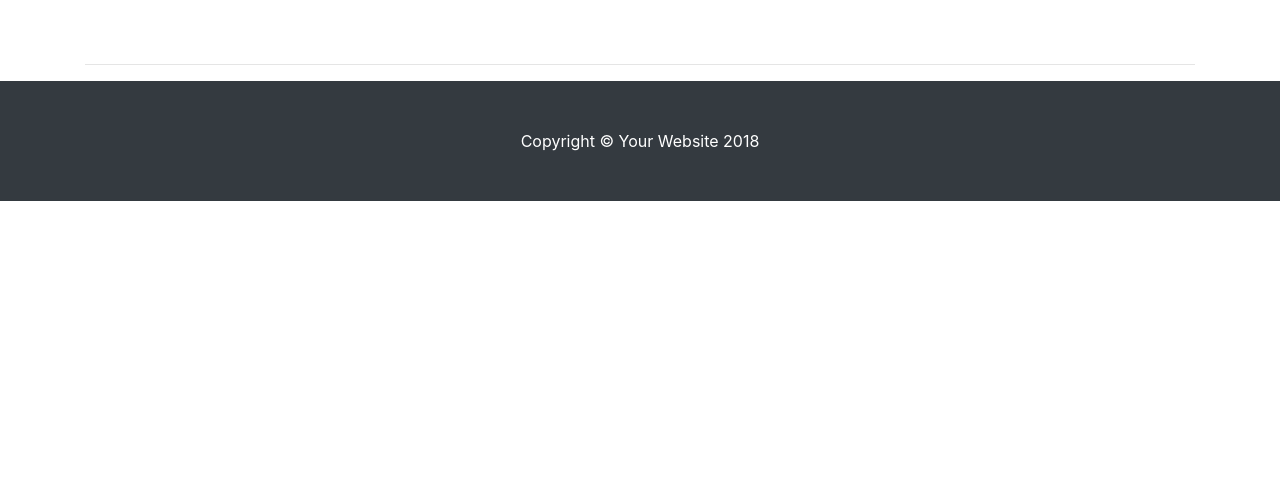
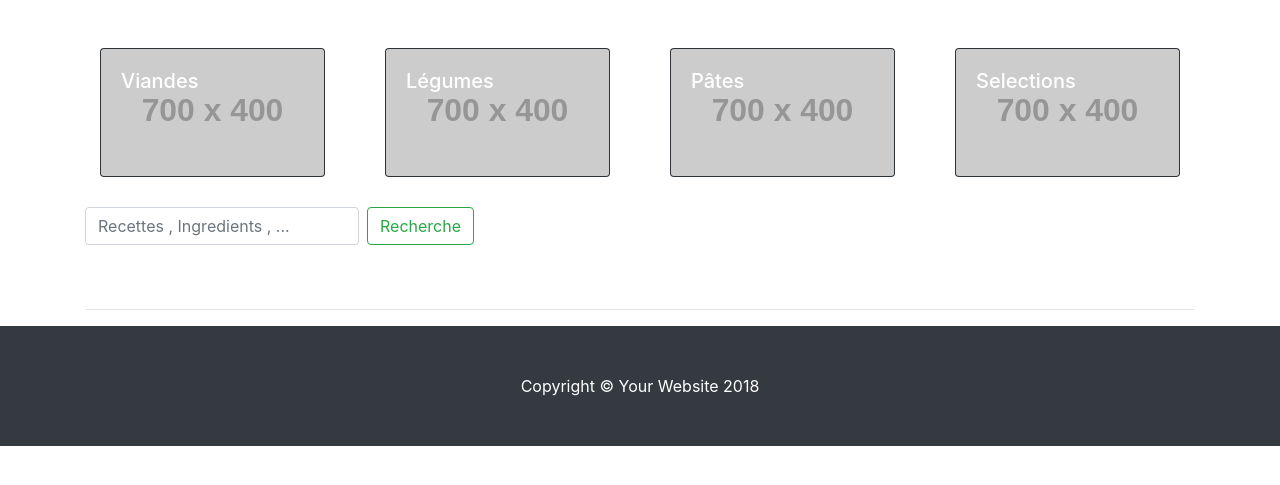
Before and after one commit to gilles81/Projet5_OC, a PHP site: template view/home.twig in a window 1280 px wide. Shown: the part 56-541 px from the top of the page. Run offline with PHP 8.4, Linux system fonts and the light colour scheme; the template is opened without the code that fills it, so the values that code supplies are empty; grey boxes labelled with a size stand in for pictures from a placeholder-image service; some libraries are stand-ins or nearby versions.

Commit message:
add a bloc contentHeadear

```diff
--- a/view/home.twig
+++ b/view/home.twig
@@ -1,7 +1,72 @@
 {% extends '_layout.twig' %}
 
+
+
+{% block contentHeader %}
+    <div class="container mt-5 "  >
+
+        <div class="row  ">
+            <div class="col-lg-3 col-md-4 col-sm-6 portfolio-item card-deck mx-auto ">
+                <a href="category.html?category=1">
+                    <div class="card bg-dark text-white">
+                        <img class="card-img" src="http://placehold.it/700x400" alt="Viandes">
+                        <div class="card-img-overlay">
+                            <h5 class="card-title">Viandes</h5>
+                        </div>
+                    </div>
+                </a>
+            </div>
+            <div class="col-lg-3 col-md-4 col-sm-6 portfolio-item card-deck mx-auto ">
+                <a href="category.html?category=2">
+                    <div class="card bg-dark text-white">
+                        <img class="card-img" src="http://placehold.it/700x400" alt="Légumes">
+                        <div class="card-img-overlay">
+                            <h5 class="card-title">Légumes</h5>
+                        </div>
+                    </div>
+                </a>
+            </div>
+            <div class="col-lg-3 col-md-4 col-sm-6 portfolio-item card-deck mx-auto ">
+                <a href="category.html?category=3">
+                    <div class="card bg-dark text-white">
+                        <img class="card-img" src="http://placehold.it/700x400" alt="Pâtes">
+                        <div class="card-img-overlay">
+                            <h5 class="card-title">Pâtes</h5>
+                        </div>
+                    </div>
+                </a>
+            </div>
+
+            <div class="col-lg-3 col-md-4 col-sm-6 portfolio-item card-deck mx-auto ">
+                <a href="category.html?category=4">
+                    <div class="card bg-dark text-white">
+                        <img class="card-img" src="http://placehold.it/700x400" alt="Selection ">
+                        <div class="card-img-overlay">
+                            <h5 class="card-title">Selections</h5>
+                        </div>
+                    </div>
+                </a>
+            </div>
+        </div>
+        <div class="row  ">
+            <div class="col-lg-12  text-center ">
+                <form class="form-inline my-2 my-lg-0 mx-auto">
+                    <input class="form-control mr-sm-2" type="search" placeholder="Recettes , Ingredients , ..." aria-label="Search">
+                    <button class="btn btn-outline-success my-2 my-sm-0" type="submit">Recherche</button>
+                </form>
+            </div>
+        </div>
+    </div>
+
+{% endblock %}
+
+
+{% block contentHeaderMessage%}
+        {{ message }}
+{% endblock %}
+
+
 {% block content %}
-
 
         <div class="container mt-5 "  >
             <div class="row">
@@ -33,5 +98,5 @@
             </div>
         </div>
 
-    <!-- /.container -->
+
 {% endblock %}
```
